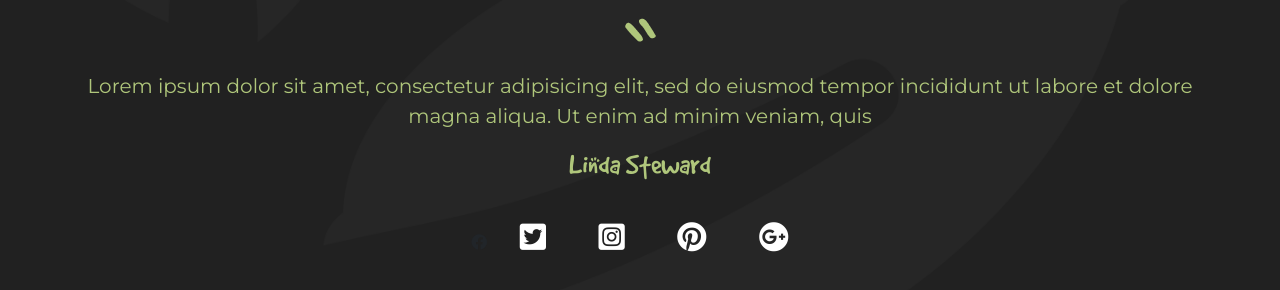
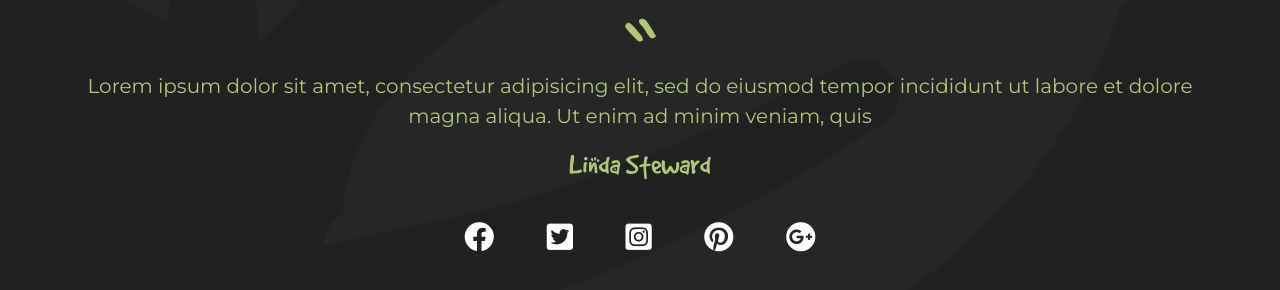
Before and after one commit to amuntaseer91/Assignment_21, a plain HTML site: page index.html in a window 1280 px wide. Shown: the part 4059-4349 px from the top of the page. Drawn offline with Linux system fonts and the light colour scheme.

Commit message:
Update index.html

```diff
--- a/index.html
+++ b/index.html
@@ -299,7 +299,7 @@
 					</div>
 					<div class="f_icon">
 						<ul class="list-inline">
-		                    <li class="list-inline-item"><i class="fab fa-facebook"></i></li>
+		                    <li class="list-inline-item"><a href="#"><i class="fab fa-facebook"></i></a></li>
 		                    <li class="list-inline-item"><a href="#"><i class="fab fa-twitter-square"></i></a></li>
 		                    <li class="list-inline-item"><a href="#"><i class="fab fa-instagram-square"></i></a></li>
 		                    <li class="list-inline-item"><a href="#"> <i class="fab fa-pinterest"></i></a></li>
```
